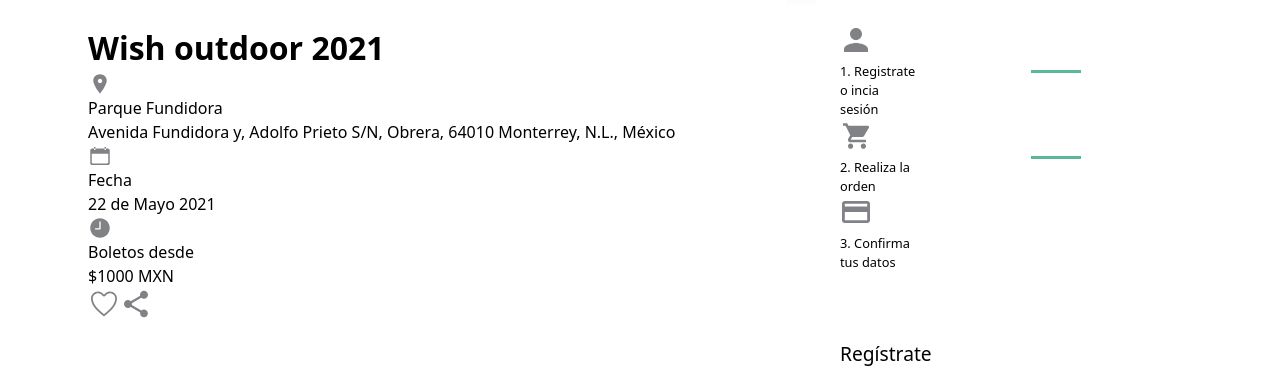
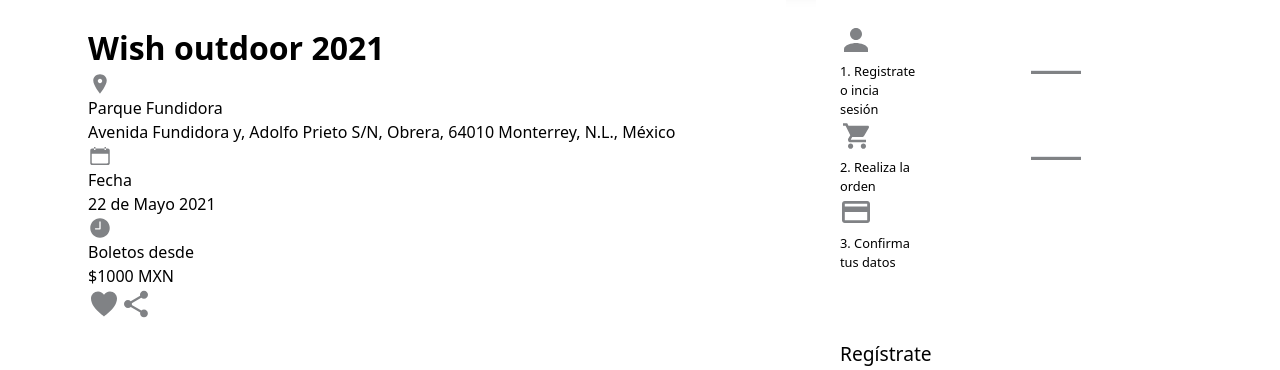
Before and after one commit to TxusBlack/tricket-app, a React (Vite) app: page /events in a window 1280 px wide. Shown: the part 500-870 px from the top of the page. Built offline with nearby package versions, Linux system fonts and the light colour scheme.

Commit message:
sp3-8-ajuste componente TkSteps

```diff
--- a/src/components/atoms/Tk-Icon-Button/tk-icon-button.jsx
+++ b/src/components/atoms/Tk-Icon-Button/tk-icon-button.jsx
@@ -2,11 +2,17 @@
 import TkIcon from '../Tk-Icon/tk-icon';
 
 const TkIconButton = ({
+    id,
     nameIcon,
     colorIcon,
     sizeIcon,
-    executeButton
+    callbackAction
 }) => {
+
+    const executeButton = () => {
+        callbackAction(id);
+    }
+
     return (
         <button className="p-3" onClick={executeButton} >
             <TkIcon className="mx-3" iconName={nameIcon} color={colorIcon} size={sizeIcon}></TkIcon>
@@ -18,7 +24,7 @@
     nameIcon: PropTypes.string.isRequired,
     colorIcon: PropTypes.string,
     sizeIcon: PropTypes.string,
-    executeButton: PropTypes.func
+    callbackAction: PropTypes.func
 };
 
 export default TkIconButton;
--- a/src/components/atoms/Tk-Icon/tk-icon.jsx
+++ b/src/components/atoms/Tk-Icon/tk-icon.jsx
@@ -9,49 +9,27 @@
     color,
     className
 }) => {
+
+    const colorsIcon = {
+        light: '--color-light',
+        primary: '--color-primary',
+        success: '--color-success',
+        outline: '--color-outline'
+    }
+
+    const sizeIcon = {
+        small: '1rem',
+        medium: '1.5rem',
+        large: '2rem'
+    }
+
     const SelectedIcon = allIcons[iconName];
     const getSize = (size) => {
-        let sizeIcon = '1rem';
-        switch (size) {
-            case 'small':
-                sizeIcon = '1rem';
-                break;
-            case 'medium':
-                sizeIcon = '1.5rem';
-                break;
-            case 'large':
-                sizeIcon = '2rem';
-                break;
-            default:
-                sizeIcon = '1rem';
-                break
-        }
-
-        return sizeIcon;
+        return sizeIcon[size];
     };
 
     const getColor = (color) => {
-        let colorIcon = '--color-primary';
-
-        switch (color) {
-            case 'light':
-                colorIcon = '--color-light';
-                break;
-            case 'primary':
-                colorIcon = '--color-primary';
-                break;
-            case 'success':
-                colorIcon = '--color-success'
-                break;
-            case 'outline':
-                colorIcon = '--color-outline';
-                break;
-
-            default:
-                break;
-        }
-
-        return getComputedStyle(document.documentElement).getPropertyValue(colorIcon);
+        return getComputedStyle(document.documentElement).getPropertyValue(colorsIcon[color]);
     };
 
     if (!SelectedIcon) {
@@ -69,7 +47,9 @@
 }
 
 TkIcon.propTypes = {
-    iconName: PropTypes.string.isRequired
+    iconName: PropTypes.string.isRequired,
+    size: PropTypes.string,
+    color: PropTypes.string
 };
 
 export default TkIcon
--- /dev/null
+++ b/src/components/atoms/Tk-Share-Button/tk-share-button.jsx
@@ -0,0 +1,30 @@
+
+const TkShareButton = () => {
+    const shareOnFacebook = () => {
+        const url = encodeURIComponent(window.location.href);
+        window.open(`https://www.facebook.com/sharer/sharer.php?u=${url}`, '_blank');
+      };
+
+      const shareOnTwitter = () => {
+        const url = encodeURIComponent(window.location.href);
+        window.open(`https://twitter.com/intent/tweet?url=${url}`, '_blank');
+      };
+
+      const shareOnWhatsApp = () => {
+        const url = encodeURIComponent(window.location.href);
+        window.open(`https://api.whatsapp.com/send?text=${url}`, '_blank');
+      };
+
+    return (
+        <div>
+            <button onClick={shareOnFacebook}>Compartir en Facebook</button>
+            <button onClick={shareOnTwitter}>Compartir en Twitter</button>
+            <button onClick={shareOnWhatsApp}>Compartir en WhatsApp</button>
+        </div>
+    )
+
+
+}
+
+
+export default TkShareButton;
--- a/src/components/molecules/Tk-Steps/tk-steps.jsx
+++ b/src/components/molecules/Tk-Steps/tk-steps.jsx
@@ -1,17 +1,39 @@
 import PropTypes from 'prop-types';
 import TkIconButton from '../../atoms/Tk-Icon-Button/tk-icon-button';
+import { useState } from 'react';
 
 
 const TkSteps = ({ ArraySteps }) => {
+    const [steps, setSteps] = useState(ArraySteps);
+
+
+    const executeStepSelected = (idStep) => {
+        const stepsHandle = [...steps];
+        const stepSelected = stepsHandle.find(step => step.id === idStep);
+        if (stepSelected) {
+            stepSelected.status = !stepSelected.status;
+        }
+
+        setSteps(stepsHandle);
+
+    }
+
     return (
         <div className="flex justify-between" >
-            {ArraySteps.map((step, index) => (
+            {steps.map((step, index) => (
                 <div className='tk-steps' key={index}>
                     <div className="flex flex-col items-center tk-steps-step" >
-                        <TkIconButton nameIcon={step.icon} colorIcon={'outline'} sizeIcon={'large'} />
-                        <p className="text-center tk-fs-small tk-lh-small" >{step.label}</p>
+                        <TkIconButton
+                            id={step.id}
+                            nameIcon={step.icon}
+                            colorIcon={step.status ? 'success': 'outline'}
+                            sizeIcon={'large'}
+                            callbackAction={executeStepSelected} />
+                        <p className={`text-center tk-fs-small tk-lh-small tk-text-${step.status ? 'success': 'outline'} `}>
+                            {step.label}
+                        </p>
                     </div>
-                    {index < ArraySteps.length - 1 &&  <hr className='tk-steps-line' />}
+                    {index < ArraySteps.length - 1 &&  <hr className={`tk-steps-line tk-bg-${step.status ? 'success': 'outline'}`} />}
                 </div>
             ))}
         </div>
--- a/src/components/templates/tk-login.jsx
+++ b/src/components/templates/tk-login.jsx
@@ -23,7 +23,6 @@
 
 
     return (
-        <div>
         <TkCard size={sizeCard}>
                 <h3 className="font-bold tk-fs-large" >{labelLogin}</h3>
                 <h3 className="tk-fs-large my-4" >Wish Outdoor 2021</h3>
@@ -60,7 +59,6 @@
 
 
         </TkCard>
-        </div>
     )
 };
 
--- a/src/pages/Events/index.jsx
+++ b/src/pages/Events/index.jsx
@@ -10,27 +10,37 @@
 import TkSteps from "../../components/molecules/Tk-Steps/tk-steps";
 import TkLogin from "../../components/templates/tk-login";
 import { useState } from "react";
+import TkShareButton from "../../components/atoms/Tk-Share-Button/tk-share-button";
 
 
-const titleEvent = 'Wish outdoor 2021';
-const placeEvent = 'Parque Fundidora';
-const addressEvent = 'Avenida Fundidora y, Adolfo Prieto S/N, Obrera, 64010 Monterrey, N.L., México';
-const dateLabel = 'Fecha';
-const dateEvent = '22 de Mayo 2021';
-const priceLabel = 'Boletos desde';
-const priceEvent = '$1000 MXN';
 //const imageHeader = 'https://images.unsplash.com/photo-1514525253161-7a46d19cd819?q=80&w=1374&auto=format&fit=crop&ixlib=rb-4.0.3&ixid=M3wxMjA3fDB8MHxwaG90by1wYWdlfHx8fGVufDB8fHx8fA%3D%3D';
+
+const dataEventPage = {
+    titleEvent: 'Wish outdoor 2021',
+    placeEvent: 'Parque Fundidora',
+    addressEvent: 'Avenida Fundidora y, Adolfo Prieto S/N, Obrera, 64010 Monterrey, N.L., México',
+    dateLabel: 'Fecha',
+    dateEvent: '22 de Mayo 2021',
+    priceLabel: 'Boletos desde',
+    priceEvent: '$1000 MXN'
+}
 
 const itemsSteps = [
     {
+        id: 1,
+        success: false,
         icon: 'IoMdPerson',
         label: '1. Registrate o incia sesión',
     },
     {
+        id: 2,
+        success: false,
         icon: 'IoMdCart',
         label: '2. Realiza la orden',
     },
     {
+        id: 3,
+        success: false,
         icon: 'IoMdCard',
         label: '3. Confirma tus datos',
     },
@@ -197,7 +207,8 @@
 
 const EventsPage = () => {
     const [ticketsFilter, setTicketsFilter] = useState(listTicketsEvent);
-
+    const [colorFavIcon, setColorFavIcon] = useState('outline');
+    const [addFavEvent, setAddFavEvent] = useState(false);
 
     const dateSelected = [];
 
@@ -223,7 +234,17 @@
             titleTabs: listTicketsEvent.titleTabs,
             listTickets: [...ticketsFiltereds]
         });
+    }
 
+    const addFavoriteEvent = () => {
+        console.log(dataEventPage)
+        setAddFavEvent(!addFavEvent);
+
+        if (addFavEvent) {
+            setColorFavIcon('primary');
+        } else {
+            setColorFavIcon('outline');
+        }
     }
 
     return (
@@ -233,34 +254,35 @@
                     <TkCard size="auto">
                         <div className="flex justify-between">
                             <div>
-                                <h1 className="event-title pb-5" >{titleEvent}</h1>
+                                <h1 className="event-title pb-5" >{dataEventPage.titleEvent}</h1>
                                 <div className="flex py-3" >
                                     <TkIcon iconName="IoIosPin" color={'outline'} size={'medium'} />
                                     <div className="ml-6" >
-                                        <h3 className="font-bold event-title__data" >{placeEvent}</h3>
-                                        <p>{addressEvent}</p>
+                                        <h3 className="font-bold event-title__data" >{dataEventPage.placeEvent}</h3>
+                                        <p>{dataEventPage.addressEvent}</p>
                                     </div>
                                 </div>
 
                                 <div className="flex py-3" >
                                     <TkIcon iconName="IoIosCalendar" color={'outline'} size={'medium'} />
                                     <div className="ml-6">
-                                        <h3 className="font-bold" >{dateLabel}</h3>
-                                        <p>{dateEvent}</p>
+                                        <h3 className="font-bold" >{dataEventPage.dateLabel}</h3>
+                                        <p>{dataEventPage.dateEvent}</p>
                                     </div>
                                 </div>
 
                                 <div className="flex py-3">
                                     <TkIcon iconName="IoIosTime" color={'outline'} size={'medium'} />
                                     <div className="flex ml-6">
-                                        <h3>{priceLabel}</h3>
-                                        <p>{priceEvent}</p>
+                                        <h3>{dataEventPage.priceLabel}</h3>
+                                        <p>{dataEventPage.priceEvent}</p>
                                     </div>
                                 </div>
                             </div>
                             <div className="flex flex-col justify-between" >
-                                <TkIconButton nameIcon="IoIosHeartEmpty" colorIcon={'outline'} sizeIcon={'large'} />
+                                <TkIconButton nameIcon="IoIosHeart" colorIcon={colorFavIcon} sizeIcon={'large'} executeButton={addFavoriteEvent} />
                                 <TkIconButton nameIcon="IoMdShare" colorIcon={'outline'} sizeIcon={'large'} />
+                                {/* <TkShareButton /> */}
                             </div>
                         </div>
                     </TkCard>
--- a/src/pages/components/molecules/index.jsx
+++ b/src/pages/components/molecules/index.jsx
@@ -13,14 +13,20 @@
 
 const itemsSteps = [
     {
+        id: 1,
+        sucess: false,
         icon: 'IoMdPerson',
         label: '1. Registrate o incia sesión',
     },
     {
+        id: 2,
+        sucess: false,
         icon: 'IoMdCart',
         label: '2. Realiza la orden',
     },
     {
+        id: 3,
+        sucess: false,
         icon: 'IoMdCard',
         label: '3. Confirma tus datos',
     },
--- /dev/null
+++ b/src/services/auth.jsx
@@ -0,0 +1,2 @@
+
+// funcionalidades de autenticacion
--- a/src/styles/molecules/tk-steps.css
+++ b/src/styles/molecules/tk-steps.css
@@ -9,8 +9,7 @@
 }
 
 .tk-steps-line {
-    border: none;
-    border-top: 3px solid var(--color-success);
+    height: 4px;
     width: 50px;
     margin: auto;
 }
--- a/src/styles/settings/colors.css
+++ b/src/styles/settings/colors.css
@@ -36,6 +36,10 @@
 
 .tk-bg-success {
     background-color: var(--color-success);
+}
+
+.tk-bg-outline {
+    background-color: var(--color-outline);
 }
 
 .tk-text-light {
```
Also changed, not shown: src/components/templates/tk-purchase.jsx (added, +33 -0 lines), src/components/templates/Purchase.jsx (deleted). Lines whose indentation alone changed are shown as unchanged.
